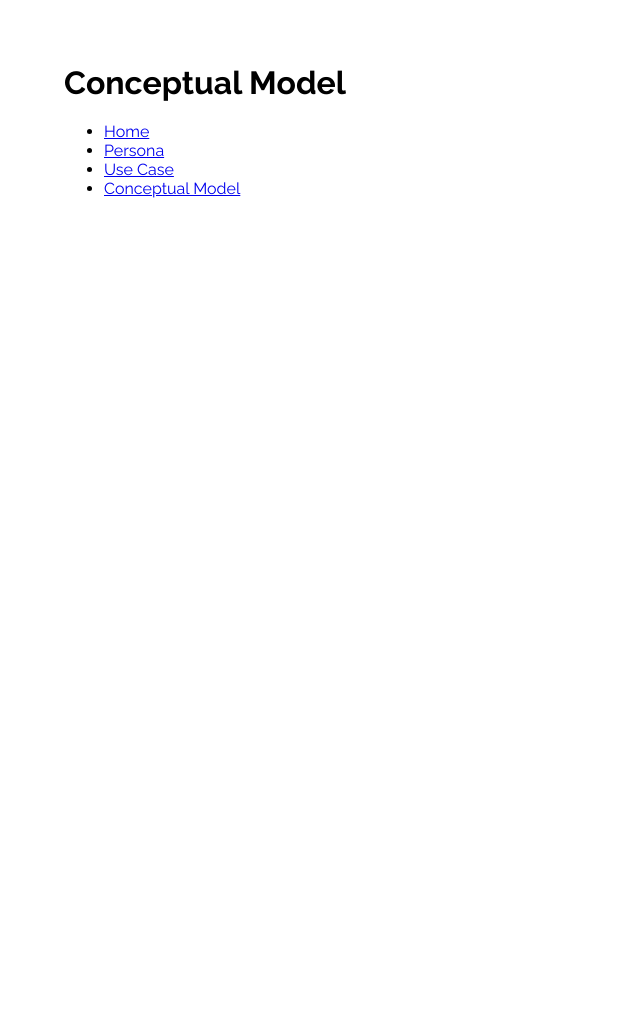
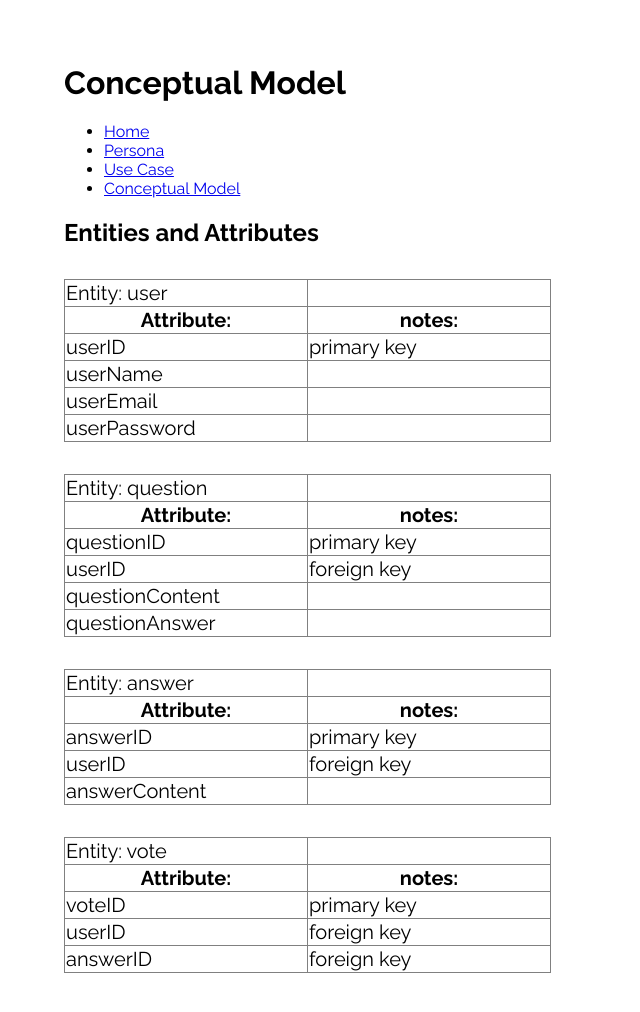
Before and after one commit to JaerenTredway/data-design, a plain HTML site: page epic/conceptual-model.html in a window 1280 px wide. Shown: the whole page, without its empty margins (0-640 px from the left). Before the commit the page ends 800 px from the top, so only its background shows below. Drawn offline with Linux system fonts and the light colour scheme.

Commit message:
Added conceptual model entities.

```diff
--- a/epic/conceptual-model.html
+++ b/epic/conceptual-model.html
@@ -17,5 +17,112 @@
       <li><a href="./conceptual-model.html">Conceptual Model</a></li>
     </ul>
 
+    <h2>Entities and Attributes</h2>
+
+    <table>
+      <thead>
+        <tr>
+          <td>Entity: user</td>
+        </tr>
+      </thead>
+      <tr>
+        <th>Attribute:</th>
+        <th>notes:</th>
+      </tr>
+      <tr>
+        <td>userID</td>
+        <td>primary key</td>
+      </tr>
+      <tr>
+        <td>userName</td>
+        <td></td>
+      </tr>
+      <tr>
+        <td>userEmail</td>
+        <td></td>
+      </tr>
+      <tr>
+        <td>userPassword</td>
+        <td></td>
+      </tr>
+    </table>
+
+    <table>
+      <thead>
+        <tr>
+          <td>Entity: question</td>
+        </tr>
+      </thead>
+      <tr>
+        <th>Attribute:</th>
+        <th>notes:</th>
+      </tr>
+      <tr>
+        <td>questionID</td>
+        <td>primary key</td>
+      </tr>
+      <tr>
+        <td>userID</td>
+        <td>foreign key</td>
+      </tr>
+      <tr>
+        <td>questionContent</td>
+        <td></td>
+      </tr>
+      <tr>
+        <td>questionAnswer</td>
+        <td></td>
+      </tr>
+    </table>
+
+    <table>
+      <thead>
+        <tr>
+          <td>Entity: answer</td>
+        </tr>
+      </thead>
+      <tr>
+        <th>Attribute:</th>
+        <th>notes:</th>
+      </tr>
+      <tr>
+        <td>answerID</td>
+        <td>primary key</td>
+      </tr>
+      <tr>
+        <td>userID</td>
+        <td>foreign key</td>
+      </tr>
+      <tr>
+        <td>answerContent</td>
+        <td></td>
+      </tr>
+    </table>
+
+    <table>
+      <thead>
+        <tr>
+          <td>Entity: vote</td>
+        </tr>
+      </thead>
+      <tr>
+        <th>Attribute:</th>
+        <th>notes:</th>
+      </tr>
+      <tr>
+        <td>voteID</td>
+        <td>primary key</td>
+      </tr>
+      <tr>
+        <td>userID</td>
+        <td>foreign key</td>
+      </tr>
+      <tr>
+        <td>answerID</td>
+        <td>foreign key</td>
+      </tr>
+    </table>
+
+
   </body>
 </html>
--- a/epic/style.css
+++ b/epic/style.css
@@ -2,6 +2,10 @@ table, th, td {
   border: 1px solid grey;
   border-collapse: collapse;
   font-size: 1.25rem;
+}
+
+td {
+  width: 15rem;
 }
 
 body {
```
